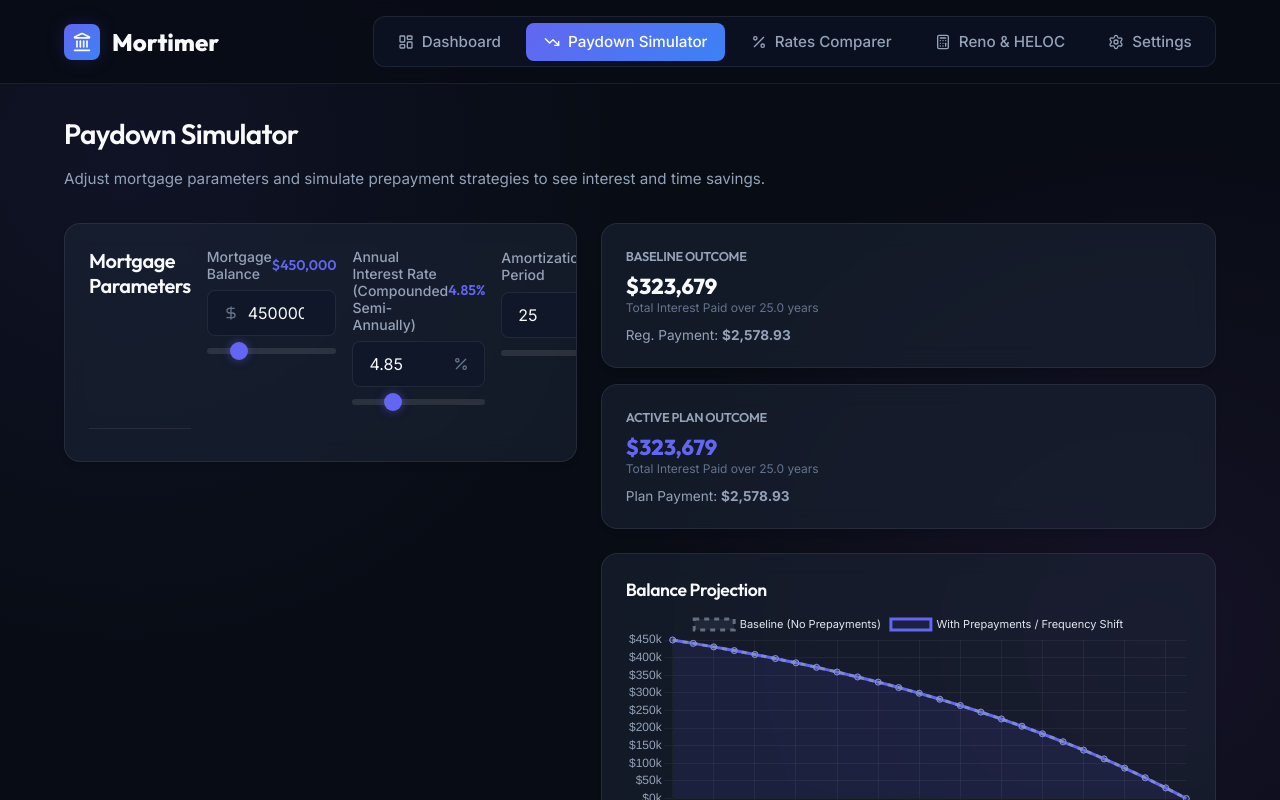
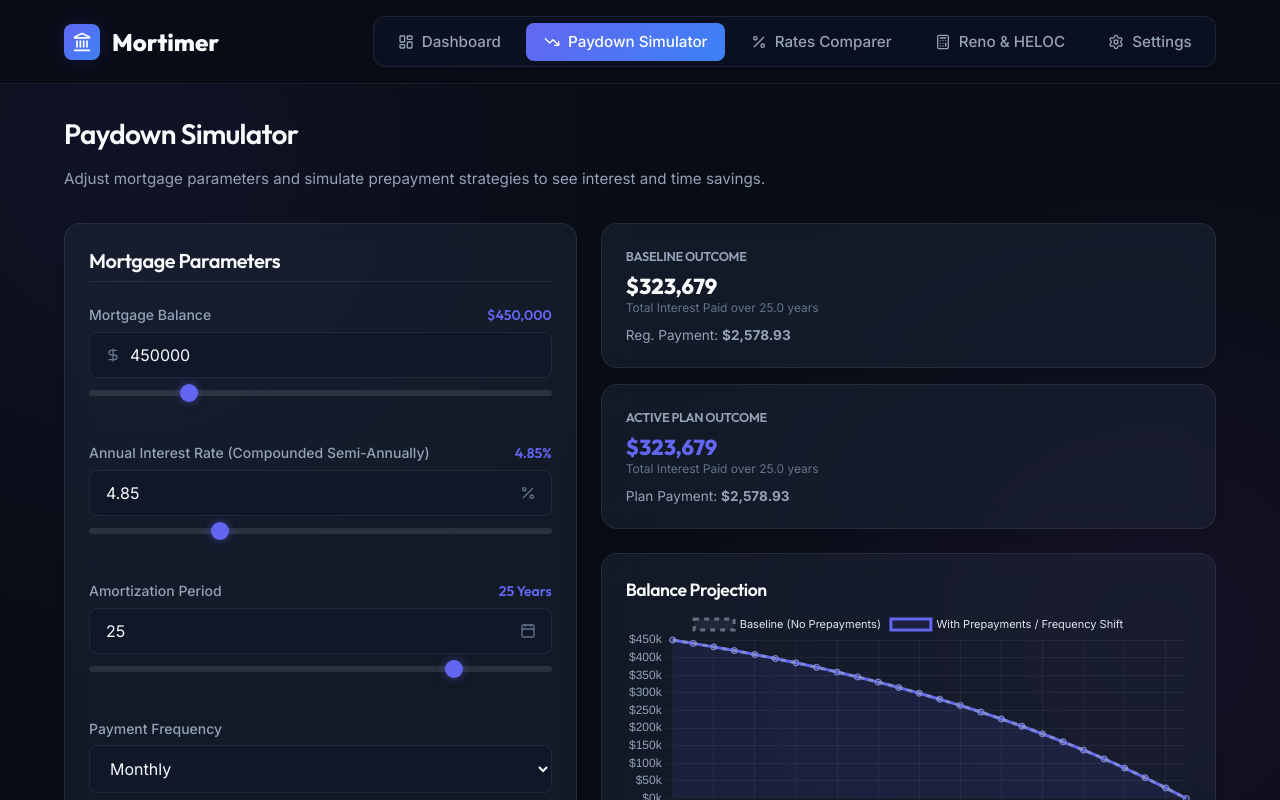
Before and after one commit to michaelsanford/Mortimer, a React (Vite) app: page / in a window 1280 px wide. Both pictures are taken after a click on the button "Paydown Simulator". Shown: the top 800 px of the page. Built offline with nearby package versions, Linux system fonts and the light colour scheme.

Commit message:
fix(styles): define flex-col and flex-row layout utilities in index.css

```diff
--- a/src/index.css
+++ b/src/index.css
@@ -775,8 +775,9 @@ input:checked + .toggle-slider:before {
   animation: shake 0.3s ease-in-out;
 }
 
-/* Utility classes */
 .flex { display: flex; }
+.flex-col { flex-direction: column; }
+.flex-row { flex-direction: row; }
 .align-center { align-items: center; }
 .justify-between { justify-content: space-between; }
 .gap-2 { gap: 0.5rem; }
```
